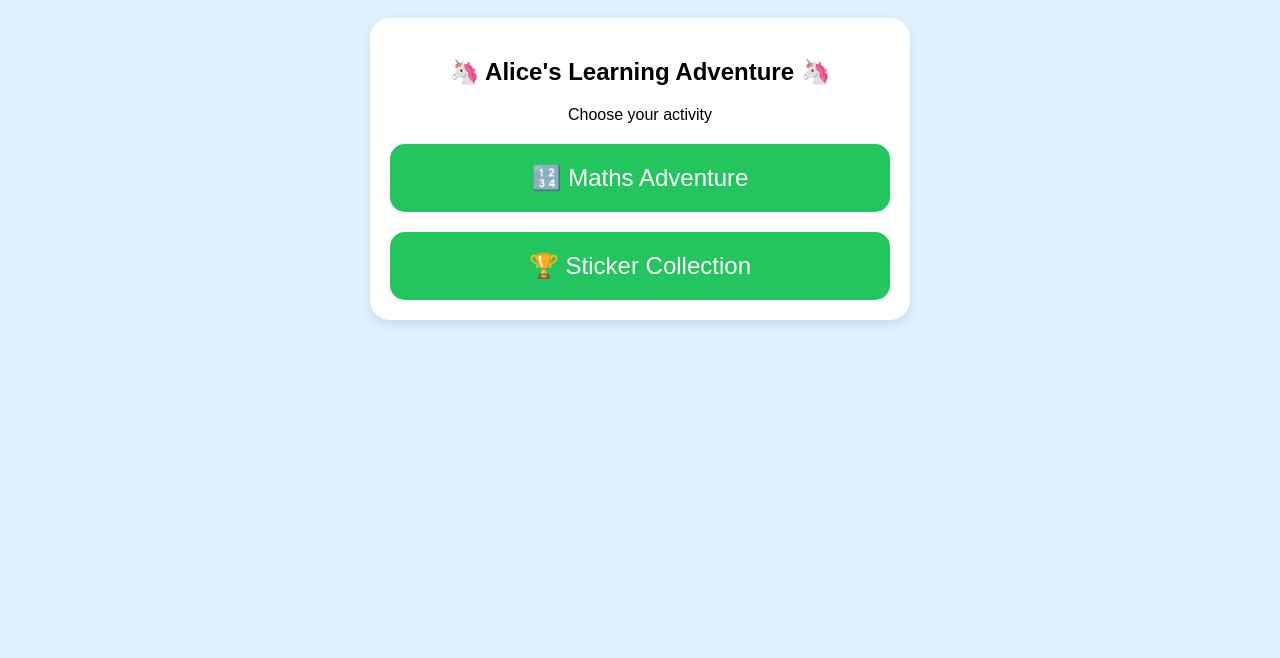
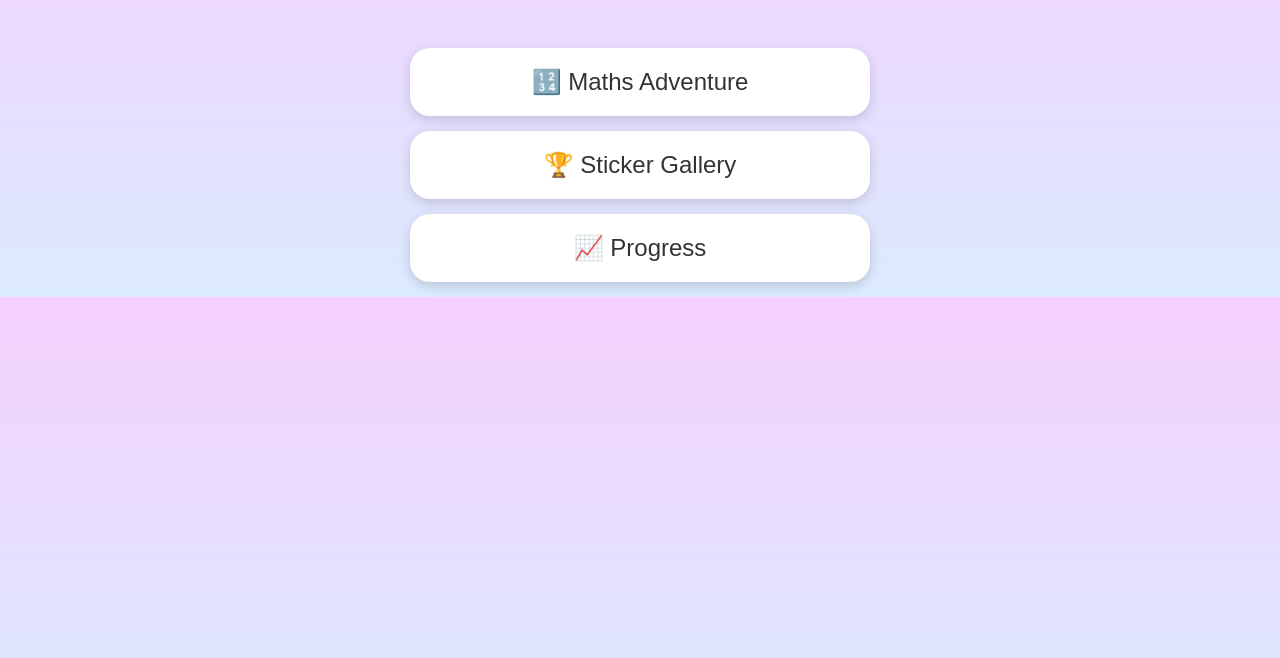
Before and after one commit to edugames9/edugames, a plain HTML site: page index.html in a window 1280 px wide. Shown: the part 142-800 px from the top of the page. Drawn offline with Linux system fonts and the light colour scheme.

Commit message:
Add files via upload

```diff
--- a/index.html
+++ b/index.html
@@ -1,69 +1 @@
-<!DOCTYPE html>
-<html>
-<head>
-  <meta charset="UTF-8">
-  <meta name="viewport" content="width=device-width, initial-scale=1">
-  <title>EduGames</title>
-
-  <style>
-    body{
-      font-family:Arial, sans-serif;
-      background:#e0f2fe;
-      text-align:center;
-      padding:40px;
-      margin:0;
-    }
-
-    h1{
-      color:#2563eb;
-      font-size:3rem;
-    }
-
-    .card{
-      background:white;
-      padding:20px;
-      margin:20px auto;
-      max-width:500px;
-      border-radius:20px;
-      box-shadow:0 4px 12px rgba(0,0,0,0.1);
-    }
-
-    a{
-      display:block;
-      background:#22c55e;
-      color:white;
-      padding:20px;
-      margin-top:20px;
-      border-radius:15px;
-      text-decoration:none;
-      font-size:1.5rem;
-    }
-
-    a:hover{
-      background:#16a34a;
-    }
-  </style>
-</head>
-
-<body>
-
-  <h1>🎮 EduGames</h1>
-
-  <div class="card">
-
-    <h2>🦄 Alice's Learning Adventure 🦄</h2>
-
-    <p>Choose your activity</p>
-
-    <a href="maths.html">
-        🔢 Maths Adventure
-    </a>
-
-    <a href="stickers.html">
-        🏆 Sticker Collection
-    </a>
-
-</div>
-
-</body>
-</html>
+<!DOCTYPE html><html><head><meta name="viewport" content="width=device-width,initial-scale=1"><title>Alice Learning Adventure</title><style>body{font-family:Arial;margin:0;background:linear-gradient(#f5d0fe,#dbeafe);text-align:center}header{padding:30px}a.card{display:block;max-width:420px;margin:15px auto;padding:20px;background:white;border-radius:20px;text-decoration:none;color:#333;font-size:24px;box-shadow:0 4px 12px rgba(0,0,0,.15)}</style></head><body><header><h1>🦄 Alice's Learning Adventure</h1><p>Choose an activity</p></header><a class="card" href="maths.html">🔢 Maths Adventure</a><a class="card" href="stickers.html">🏆 Sticker Gallery</a><a class="card" href="progress.html">📈 Progress</a></body></html>
```
Also changed, not shown: maths.html (+1 -1 lines), progress.html (added, +1 -0 lines), stickers.html (+1 -84 lines), README.txt (added).
